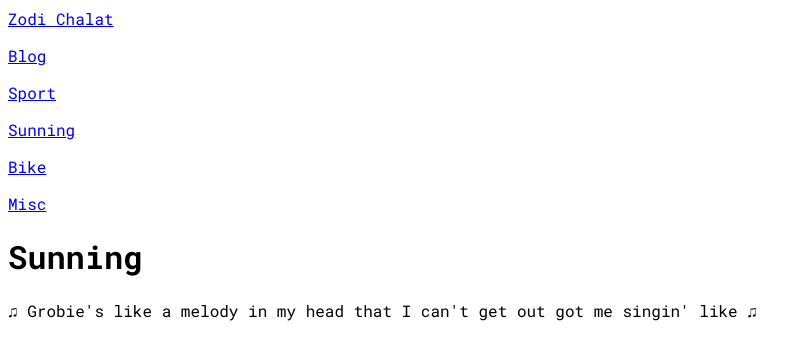
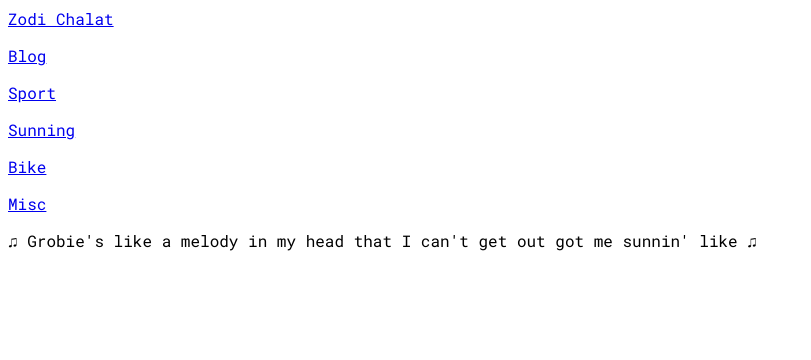
Before and after one commit to grobie01/website, an Eleventy site: page src/sunning.md in a window 1280 px wide. Shown: the whole page, without its empty margins (0-811 px from the left). Built offline with nearby package versions, Linux system fonts and the light colour scheme; Eleventy itself is replaced by a stand-in of ours; files that its build step writes are made by us from their sources; what eleventy-plugin-heroicons would draw is missing.

Commit message:
typo fix

```diff
--- a/src/sunning.md
+++ b/src/sunning.md
@@ -4,6 +4,4 @@ title: "Sunning"
 tags: page
 ---
 
-# Sunning
-
-♫ Grobie's like a melody in my head that I can't get out got me singin' like ♫
+♫ Grobie's like a melody in my head that I can't get out got me sunnin' like ♫
```
Also changed, not shown: docs/sunning/index.html (+1 -2 lines).
